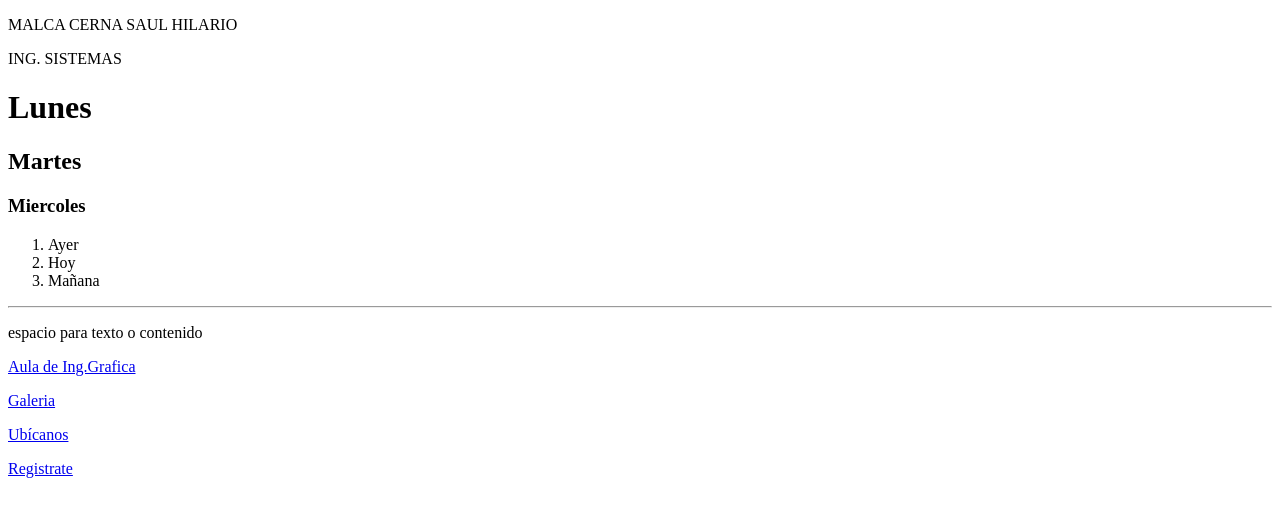
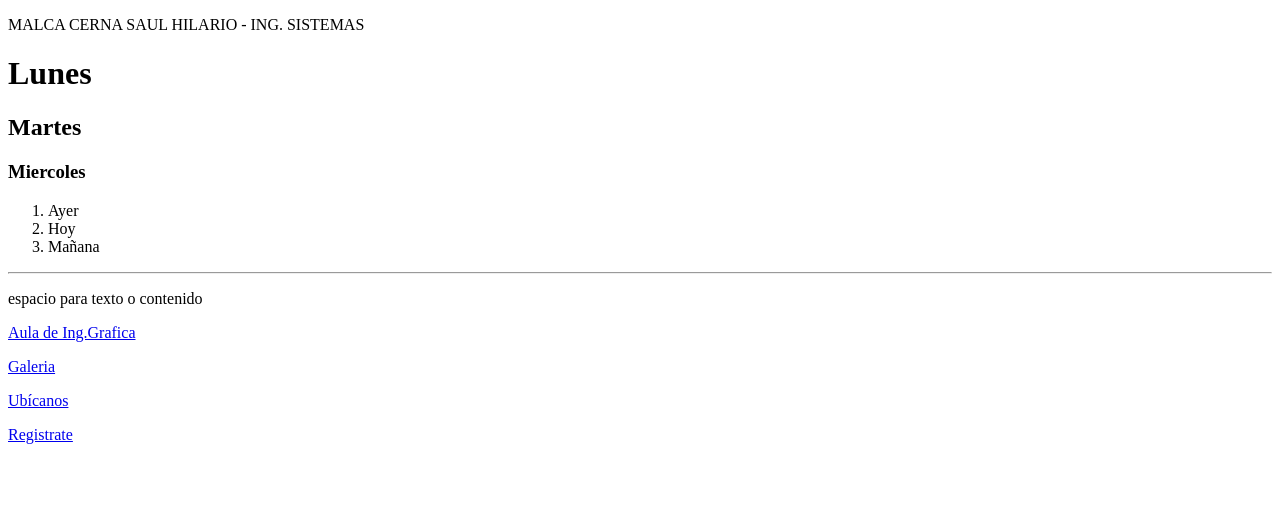
Before and after one commit to Saul-MC/testSaul, a plain HTML site: page index.html in a window 1280 px wide. Drawn offline with Linux system fonts and the light colour scheme.

Commit message:
version 2

```diff
--- a/index.html
+++ b/index.html
@@ -7,8 +7,7 @@
     <title>SaulWeb</title>
 </head>
 <body>
-    <p>MALCA CERNA SAUL HILARIO</p>
-    <p>ING. SISTEMAS</p>
+    <p>MALCA CERNA SAUL HILARIO - ING. SISTEMAS</p>
 
     <h1>Lunes</h1>
     <h2>Martes</h2>
```
